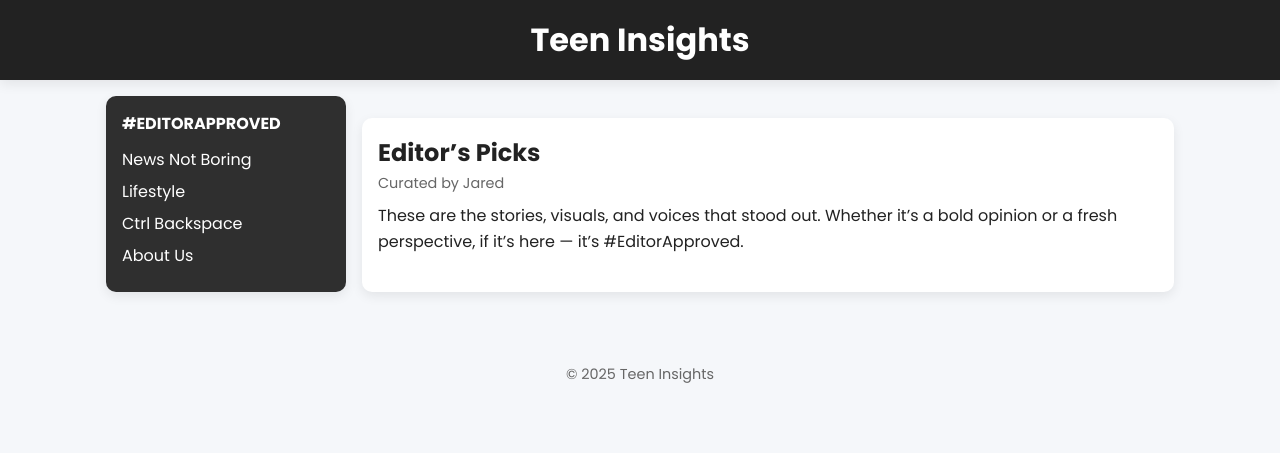
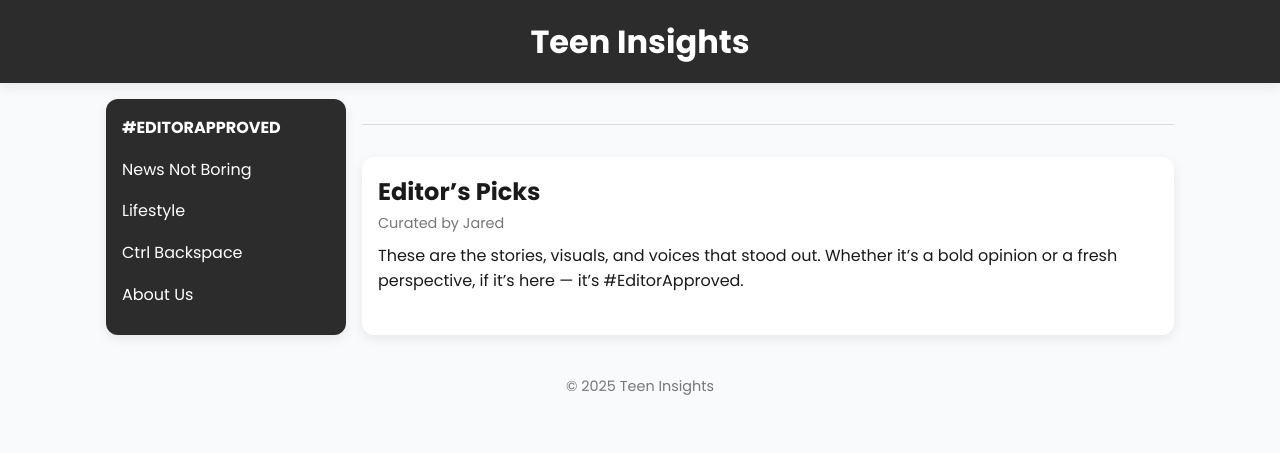
Before and after one commit to Jaredlkx-tarc/Teen-insights, a PHP site: page /ext-editor.html in a window 1280 px wide. Shown: the top 453 px of the page. Run offline with PHP 8.4, Linux system fonts and the light colour scheme.

Commit message:
Update style.css

```diff
--- a/style.css
+++ b/style.css
@@ -1,14 +1,14 @@
 @import url('https://fonts.googleapis.com/css2?family=Poppins:wght@400;600;700&display=swap');
 
 :root {
-  --bg: #f5f7fa;
+  --bg: #f9fafc;
   --panel: #ffffff;
-  --text: #222;
-  --muted: #666;
-  --accent: #ff6b6b;
-  --brand: #222;
-  --nav: #2f2f2f;
+  --text: #1a1a1a;
+  --muted: #777;
+  --accent: #ff5c5c;
+  --nav: #2c2c2c;
   --shadow: 0 4px 12px rgba(0,0,0,0.08);
+  --radius: 12px;
 }
 
 * {
@@ -21,19 +21,22 @@ body {
   font-family: 'Poppins', sans-serif;
   background: var(--bg);
   color: var(--text);
-  line-height: 1.5;
+  line-height: 1.6;
+  font-size: 1rem;
+  padding-bottom: 2rem;
 }
 
 a {
   color: var(--accent);
   text-decoration: none;
+  transition: color 0.3s ease;
 }
 a:hover {
   text-decoration: underline;
 }
 
 header {
-  background: var(--brand);
+  background: var(--nav);
   color: #fff;
   padding: 1rem;
   text-align: center;
@@ -51,7 +54,101 @@ footer {
   font-size: 0.9rem;
 }
 
-/* ===== HUB CONTAINER (Mobile First) ===== */
+/* ===== Breadcrumbs ===== */
+.breadcrumbs {
+  font-size: 0.9rem;
+  color: var(--muted);
+  margin-bottom: 1rem;
+  padding: 0.5rem 0;
+  border-bottom: 1px solid #ddd;
+}
+.breadcrumbs a {
+  color: var(--accent);
+}
+.breadcrumbs a:hover {
+  text-decoration: underline;
+}
+
+/* ===== Layout ===== */
+.layout {
+  display: flex;
+  flex-direction: column;
+  gap: 1rem;
+  max-width: 1100px;
+  margin: 1rem auto;
+  padding: 0 1rem;
+}
+
+/* ===== Sidebar ===== */
+nav.sidebar {
+  background: var(--nav);
+  color: #fff;
+  padding: 1rem;
+  border-radius: var(--radius);
+  box-shadow: var(--shadow);
+}
+nav.sidebar h2 {
+  font-size: 1rem;
+  margin-bottom: 0.75rem;
+  text-transform: uppercase;
+}
+nav.sidebar ul {
+  list-style: none;
+}
+nav.sidebar li {
+  margin: 0.5rem 0;
+}
+nav.sidebar a {
+  color: #fff;
+  display: block;
+  padding: 0.25rem 0;
+  transition: all 0.3s ease;
+}
+nav.sidebar a:hover {
+  color: var(--accent);
+}
+nav.sidebar a.active {
+  text-decoration: underline;
+}
+
+/* ===== Main Content ===== */
+main.content {
+  display: grid;
+  gap: 1rem;
+}
+
+/* ===== Article Styling ===== */
+.article {
+  background: var(--panel);
+  border-radius: var(--radius);
+  padding: 1rem;
+  box-shadow: var(--shadow);
+  animation: fadeIn 0.5s ease;
+}
+.article h2, .article h3 {
+  margin-top: 0;
+}
+.meta {
+  color: var(--muted);
+  font-size: 0.9rem;
+  margin-bottom: 0.5rem;
+}
+.article p {
+  margin-bottom: 1em;
+}
+
+/* ===== Image Styling ===== */
+.hero-img,
+.article img {
+  width: 100%;
+  height: auto;
+  border-radius: 8px;
+  margin-bottom: 0.75rem;
+  display: block;
+  box-shadow: var(--shadow);
+}
+
+/* ===== Hub Layout ===== */
 .hub-container {
   display: flex;
   flex-direction: column;
@@ -91,76 +186,7 @@ footer {
   transform: scale(1.05);
 }
 
-/* ===== SUBPAGE LAYOUT ===== */
-.layout {
-  display: flex;
-  flex-direction: column;
-  gap: 1rem;
-  max-width: 1100px;
-  margin: 1rem auto;
-  padding: 0 1rem 2rem;
-}
-
-nav.sidebar {
-  background: var(--nav);
-  color: #fff;
-  padding: 1rem;
-  border-radius: 10px;
-  box-shadow: var(--shadow);
-}
-nav.sidebar h2 {
-  margin-bottom: 0.75rem;
-  font-size: 1rem;
-  text-transform: uppercase;
-}
-nav.sidebar ul {
-  list-style: none;
-}
-nav.sidebar li {
-  margin: 0.5rem 0;
-}
-nav.sidebar a {
-  color: #fff;
-}
-nav.sidebar a.active {
-  text-decoration: underline;
-}
-
-main.content {
-  display: grid;
-  gap: 1rem;
-}
-
-/* ===== ARTICLE STYLING (applies to all current & future articles) ===== */
-.article {
-  background: var(--panel);
-  border-radius: 10px;
-  padding: 1rem;
-  box-shadow: var(--shadow);
-  font-size: 1rem;
-  line-height: 1.6;
-}
-.article h2 {
-  margin-top: 0;
-}
-.meta {
-  color: var(--muted);
-  font-size: 0.9rem;
-  margin-bottom: 0.5rem;
-}
-.article p {
-  margin-bottom: 1em;
-}
-.hero-img,
-.article img {
-  width: 100%;
-  height: auto;
-  border-radius: 8px;
-  margin-bottom: 0.75rem;
-  display: block;
-}
-
-/* ===== RESPONSIVE TEXT FOR MOBILE ===== */
+/* ===== Responsive Text for Mobile ===== */
 @media (max-width: 600px) {
   .article {
     font-size: 1.05rem;
```
Also changed, not shown: other parts of style.css (+8 -34 lines).
